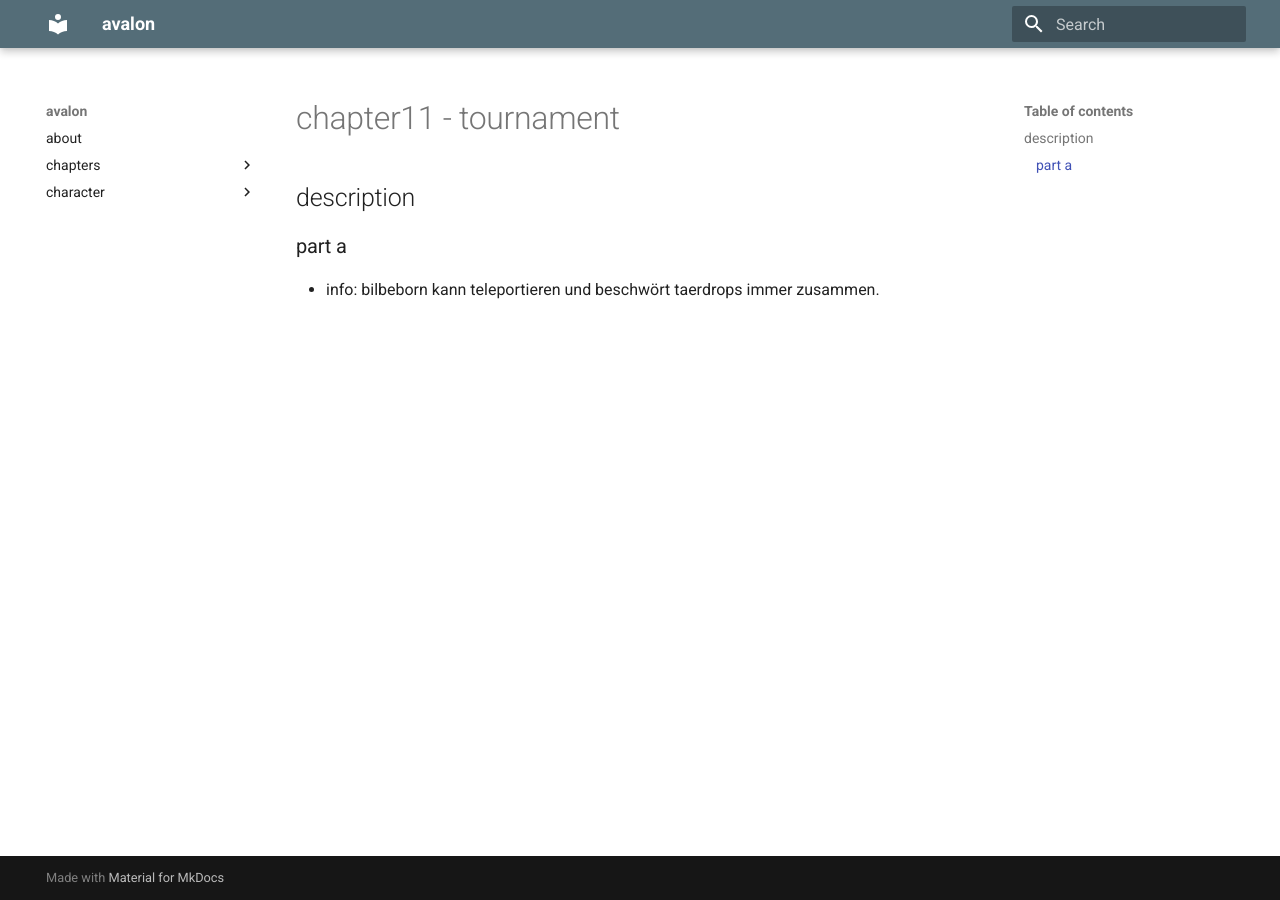
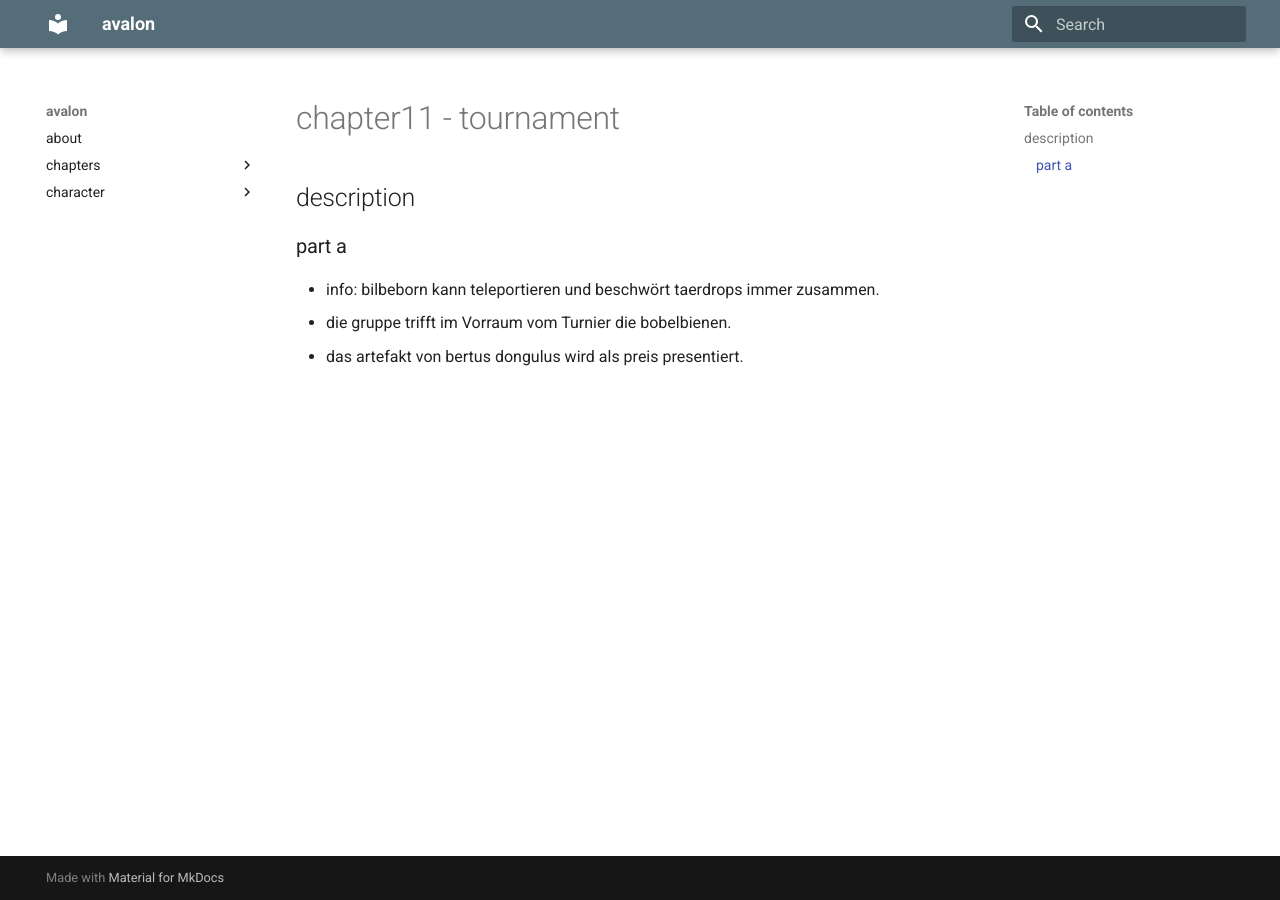
Before and after one commit to mkdocs-pnp/avalon, an MkDocs documentation site: the page built from docs/chapter/chapter11.md, in a window 1280 px wide. Built offline with MkDocs 1.6.1 and Material for MkDocs 9.7.7, drawn with Linux system fonts in a browser that asks for light colours.

Commit message:
Update chapter11.md

```diff
--- a/docs/chapter/chapter11.md
+++ b/docs/chapter/chapter11.md
@@ -5,3 +5,5 @@
 ###  part a
 
 * info: bilbeborn kann teleportieren und beschwört taerdrops immer zusammen.
+* die gruppe trifft im Vorraum vom Turnier die bobelbienen.
+* das artefakt von bertus dongulus wird als preis presentiert.
```
